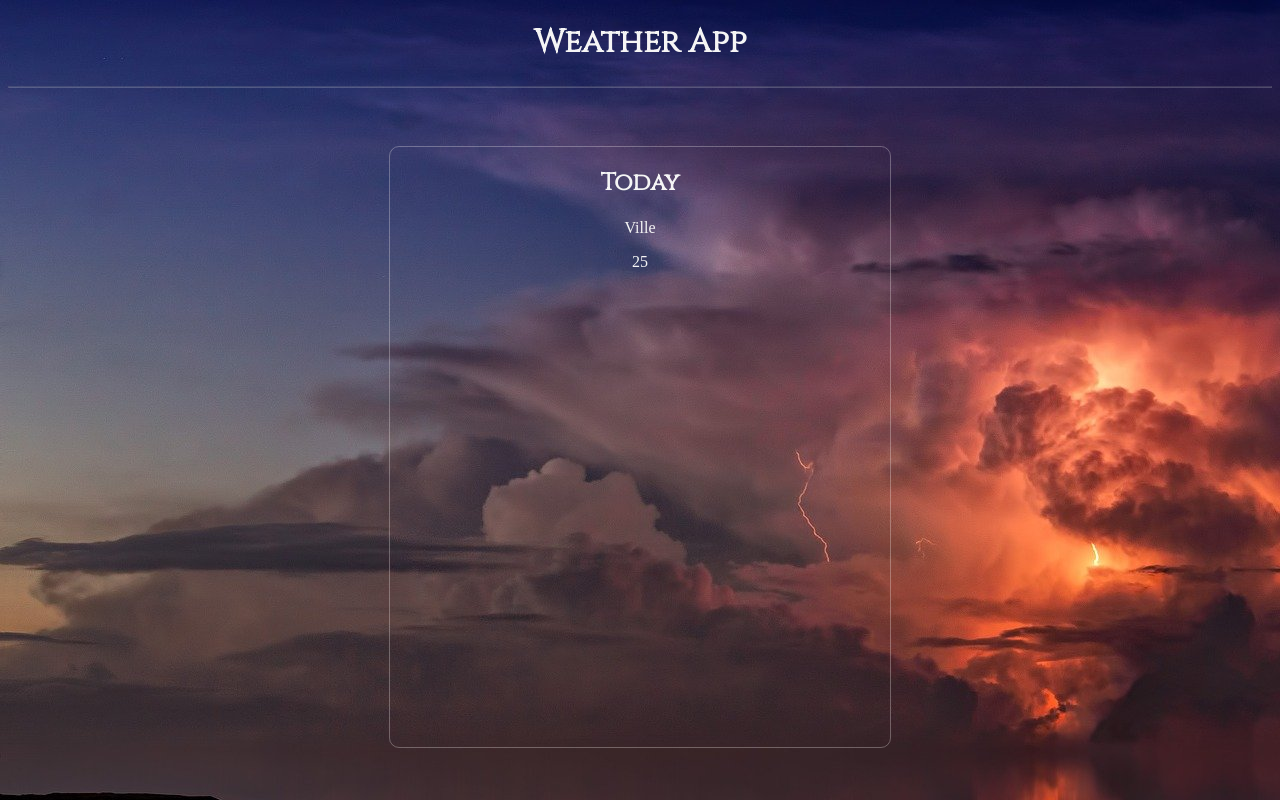
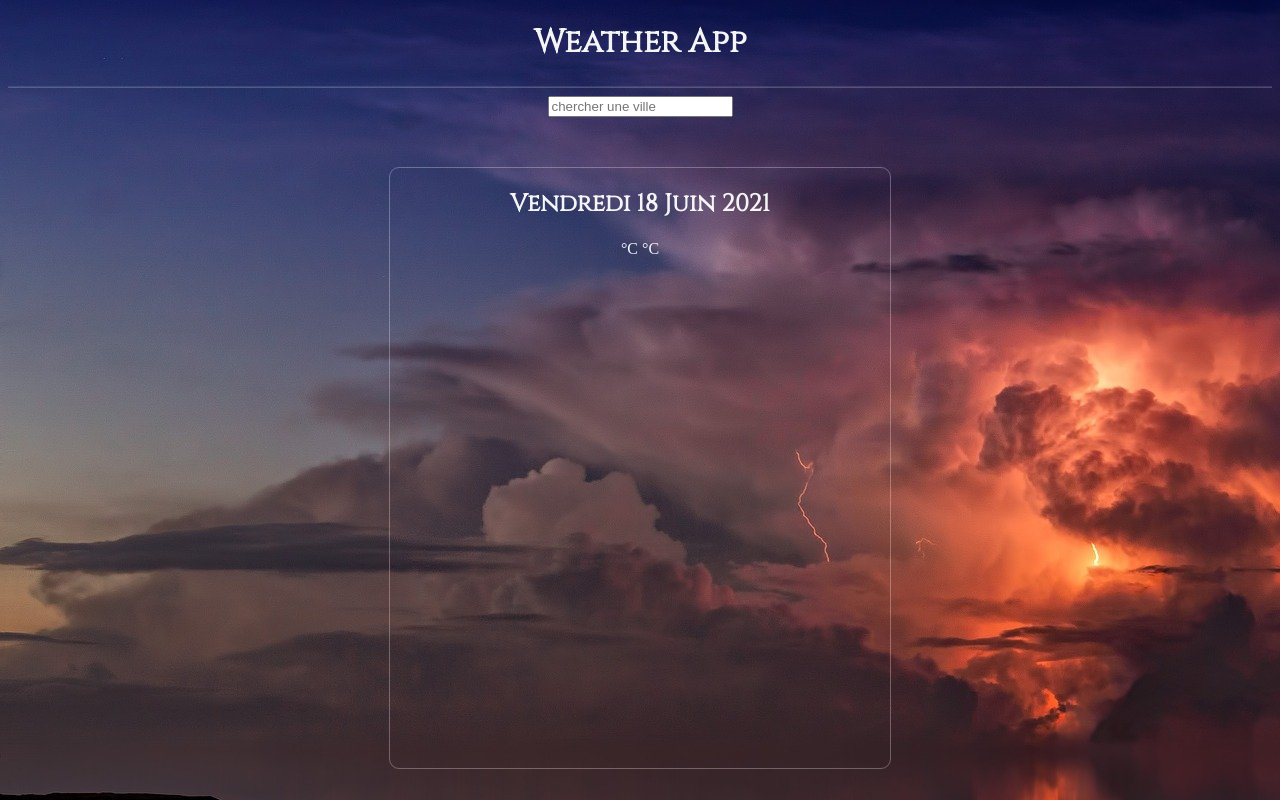
Before and after one commit to VanessaSeva/Weather-React, a React (Create React App) app: page / in a window 1280 px wide. Built offline with nearby package versions, Linux system fonts and the light colour scheme; no server answers.

Commit message:
display data

```diff
--- a/public/index.html
+++ b/public/index.html
@@ -22,7 +22,7 @@
       work correctly both with client-side routing and a non-root public URL.
       Learn how to configure a non-root public URL by running `npm run build`.
     -->
-    <title>React App</title>
+    <title>React Weather App</title>
   </head>
   <body>
     <noscript>You need to enable JavaScript to run this app.</noscript>
--- a/src/Main/Main.js
+++ b/src/Main/Main.js
@@ -3,16 +3,40 @@ import axios from 'axios'
 
 const Main = () => {
 
-    const [data, setData] = useState([]);
+    const api = {
+        key: "76a27df4ea541168980658d2bbc73e19",
+        base: "http://api.openweathermap.org/data/2.5/"
+    }
 
-    useEffect(() => {
-        axios.get('http://api.openweathermap.org/data/2.5/weather?q=Paris&lang=fr&units=metric&appid=76a27df4ea541168980658d2bbc73e19')
-        .then((res) => {
-            setData(res.data)
-            console.log(res.data.main.temp);
-        })
-    }, [])
+    const [data, setData] = useState('');
+    const [weather, setWeather] = useState({})
 
+
+    const search = evt => {
+        if (evt.key === "Enter") {
+            fetch(`${api.base}weather?q=${data}&lang=fr&units=metric&APPID=${api.key}`)
+            .then(res => res.json())
+            .then(result => {
+                setData('');
+                setWeather(result)
+                console.log(result);
+             })
+
+        }
+    }
+
+    const dateBuilder = (d) => {
+        let months = ["Janvier", "Fevrier", "Mars", "Avril", "Mai", "Juin", "Juillet", "Août", "Septembre", "Octobre",
+        "Novembre", "Décembre"];
+        let days = ["Dimanche","Lundi", "Mardi", "Mercredi", "Jeudi", "Vendredi", "Samedi"];
+
+        let day = days[d.getDay()];
+        let date = d.getDate();
+        let month = months[d.getMonth()];
+        let year = d.getFullYear();
+
+        return `${day} ${date} ${month} ${year}`
+    }
 
 
 
@@ -22,13 +46,32 @@ const Main = () => {
             <h1 className="title">Weather App</h1>
             <hr className="separation"/>
             </div>
+            <div>
+                <input type="text"
+                placeholder="chercher une ville"
+                onChange={e => setData(e.target.value)}
+                value={data}
+                onKeyPress={search}
+                />
+            </div>
+
             <div className="container">
             <div className="weatherBox">
-                <h2 className="title">Today</h2>
-                <p>Ville</p>
-                <p>25</p>
+                <h2 className="title">{dateBuilder(new Date())}</h2>
+                <p>
+            {weather.name}
+                </p>
+                <p>
+                {weather.main ? Math.round(weather.main.temp) : "°C"} °C
+                </p>
+                <p>
+            {weather.weather?.[0].main}
+                </p>
+
             </div>
+
             </div>
+
         </div>
     )
 }
```
